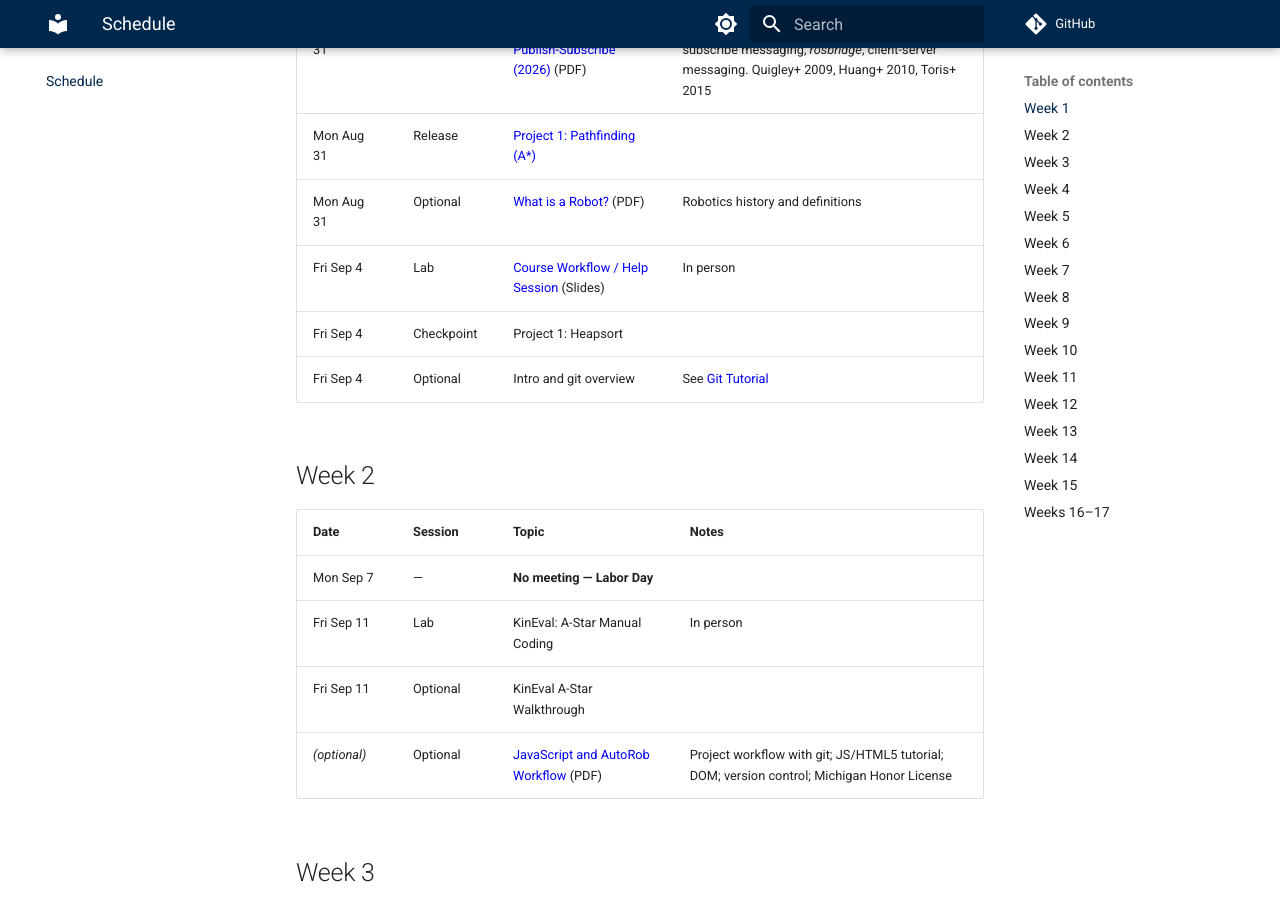
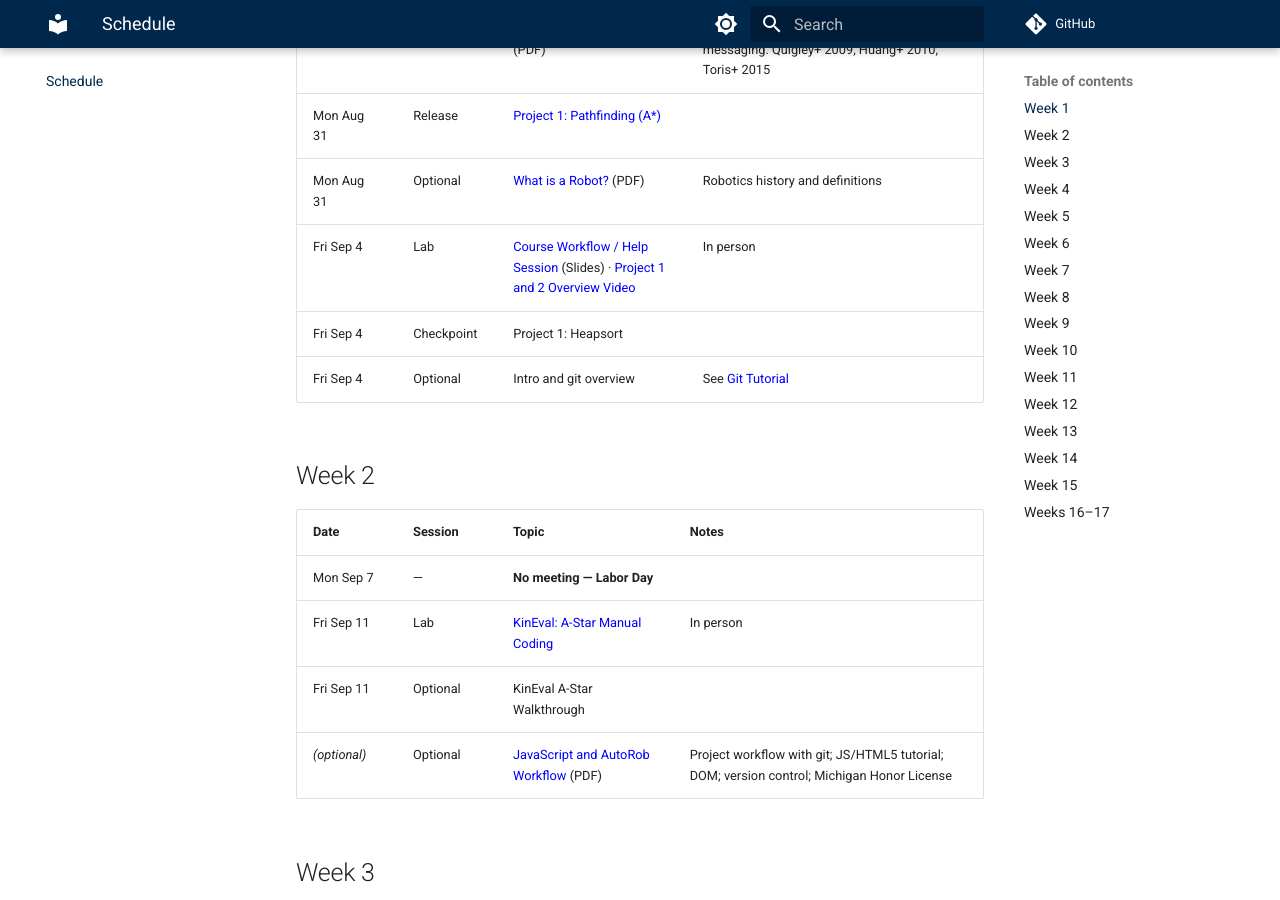
Before and after one commit to autorob/autorob.github.io, an MkDocs documentation site: the page built from docs/schedule.md, in a window 1280 px wide and 900 px high, scrolled down 669 px. Built offline with MkDocs 1.6.1 and Material for MkDocs 9.7.7, drawn with Linux system fonts in a browser that asks for light colours; comment, search, counter and statistics services are not loaded.

Commit message:
Add Sep 4 lab video and Sep 11 lab presentation links to schedule
Pulled hyperlinks directly from the Fall 2026 schedule spreadsheet cells.

```diff
--- a/docs/schedule.md
+++ b/docs/schedule.md
@@ -26,7 +26,7 @@
 | Mon Aug 31 | Lecture | [Robot Middleware and Publish-Subscribe (2026)](assets/lectures/autorob_10_pointclouds_middleware.pdf) (PDF) | Hardware abstraction, ROS, LCM, publish-subscribe messaging, *rosbridge*, client-server messaging. Quigley+ 2009, Huang+ 2010, Toris+ 2015 |
 | Mon Aug 31 | Release | [Project 1: Pathfinding (A\*)](projects/project1/index.md) | |
 | Mon Aug 31 | Optional | [What is a Robot?](https://drive.google.com/file/d/1sM9UdAWT39V4I2QjMiB8pxRwDikXkPUf/view?usp=sharing) (PDF) | Robotics history and definitions |
-| Fri Sep 4 | Lab | [Course Workflow / Help Session](https://docs.google.com/presentation/d/1fHbxhvusdXzo3nEMl6SVY70yokhSleB6ZhdiGN6IB7E/edit?usp=drive_link) (Slides) | In person |
+| Fri Sep 4 | Lab | [Course Workflow / Help Session](https://docs.google.com/presentation/d/1fHbxhvusdXzo3nEMl6SVY70yokhSleB6ZhdiGN6IB7E/edit?usp=drive_link) (Slides) · [Project 1 and 2 Overview Video](https://drive.google.com/file/d/1RMjlAq0MciWHCKYRTFiAC_NXFpSxaB5B/view?usp=drive_link) | In person |
 | Fri Sep 4 | Checkpoint | Project 1: Heapsort | |
 | Fri Sep 4 | Optional | Intro and git overview | See [Git Tutorial](git-tutorial.md) |
 
@@ -35,7 +35,7 @@
 | Date | Session | Topic | Notes |
 | --- | --- | --- | --- |
 | Mon Sep 7 | — | **No meeting — Labor Day** | |
-| Fri Sep 11 | Lab | KinEval: A-Star Manual Coding | In person |
+| Fri Sep 11 | Lab | [KinEval: A-Star Manual Coding](https://ocj-dev.github.io/kineval/pathfinding/) | In person |
 | Fri Sep 11 | Optional | KinEval A-Star Walkthrough | |
 | *(optional)* | Optional | [JavaScript and AutoRob Workflow](assets/lectures/autorob_03_jsh5_git.pdf) (PDF) | Project workflow with git; JS/HTML5 tutorial; DOM; version control; Michigan Honor License |
 
```
